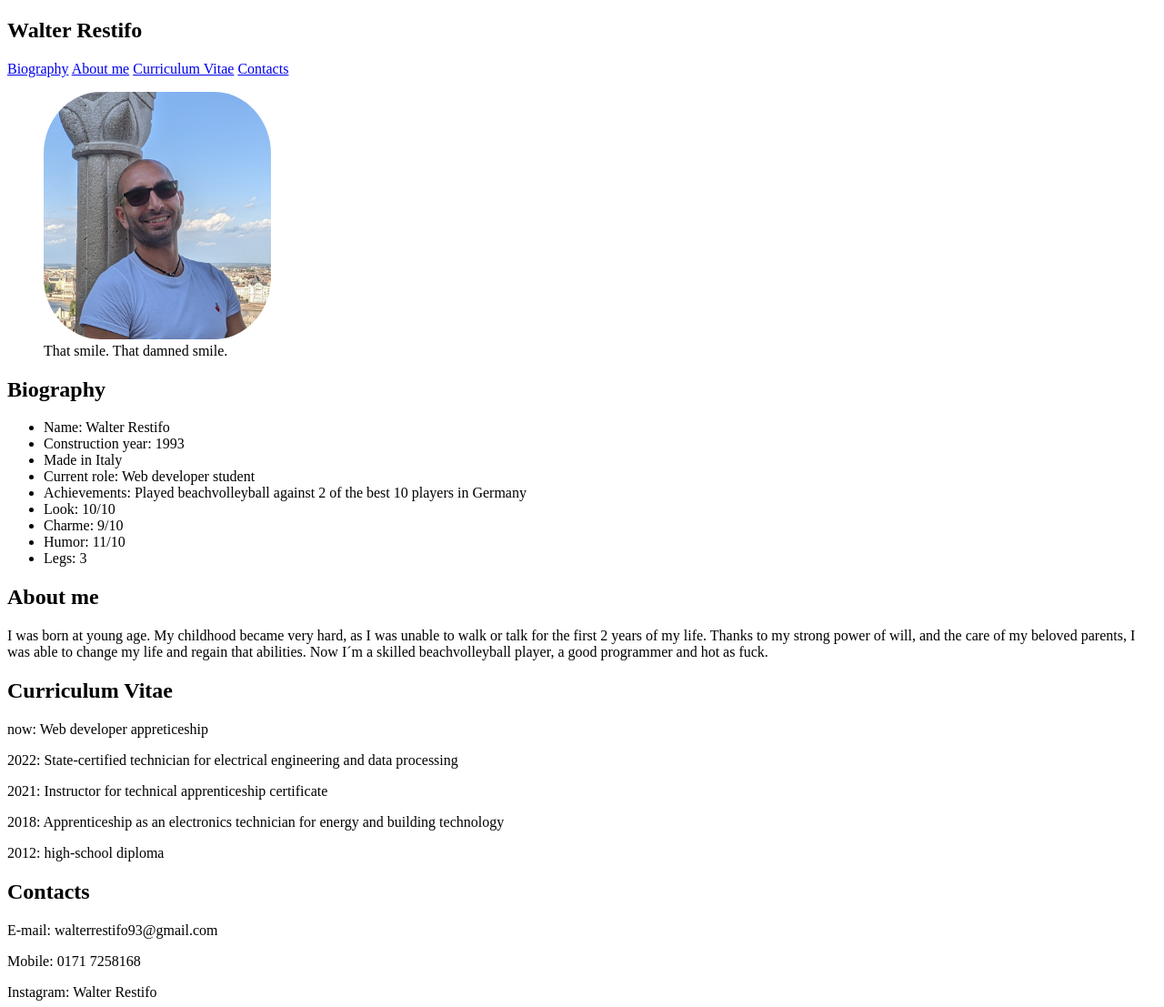
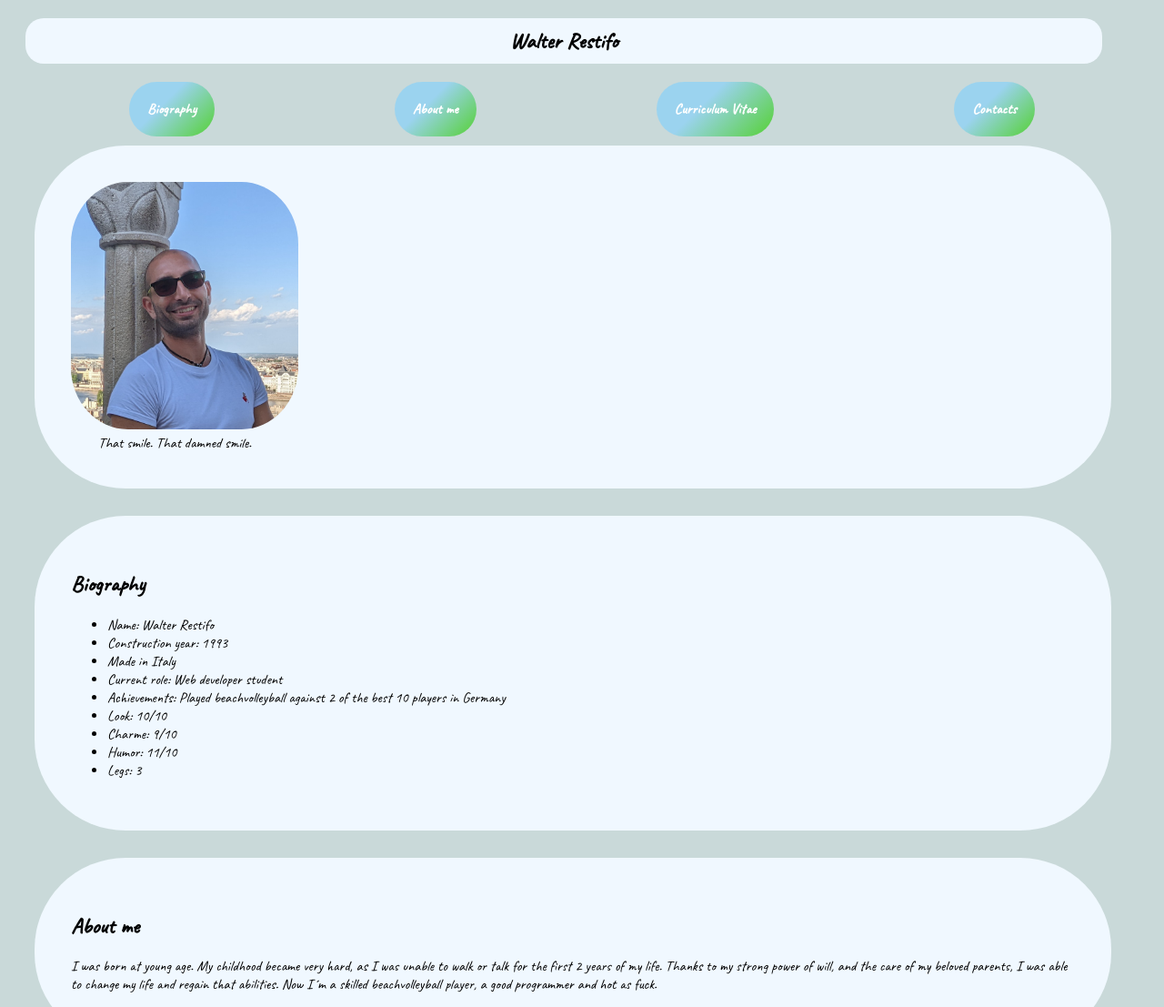
Before and after one commit to WalterRestifo/personal-website, a plain HTML site: page index.html in a window 1280 px wide. Shown: the top 1107 px of the page at 91% size. Drawn offline with Linux system fonts and the light colour scheme; a web font is replaced by a local one.

Commit message:
improve the nav bar

```diff
--- a/css/styles.css
+++ b/css/styles.css
@@ -1,7 +1,15 @@
 @font-face {
-  font-family: "caveat";
-  src: url("./fonts/Caveat/static/Caveat-Regular.ttf");
+  font-family: "caveat-regular";
+  src: url("../fonts/Caveat/static/Caveat-Regular.ttf");
 }
+@font-face {
+  font-family: "caveat-bold";
+  src: url("../fonts/Caveat/static/Caveat-Bold.ttf");
+}
+* {
+  box-sizing: border-box;
+}
+
 :root {
   margin: 0px;
   padding: 0px;
@@ -14,9 +22,90 @@
 }
 
 body {
-  font-family: "caveat";
+  font-family: "caveat-regular";
+  background-color: rgba(166, 192, 192, 0.6);
+}
+
+header {
+  margin-right: 40px;
+  position: sticky;
+  top: 20px;
 }
 
 h1 {
-  font-family: "caveat";
+  text-align: center;
+  padding: 10px;
+  margin: 20px;
+  margin-bottom: 40px;
+  background-color: aliceblue;
+  border-radius: 20px;
 }
+
+.nav-parent {
+  display: flex;
+  list-style: none;
+  justify-content: space-around;
+  flex-wrap: wrap;
+
+  gap: 10px;
+  /*z-index: 10;*/
+  margin: auto;
+}
+
+.nav-child {
+  text-decoration: none;
+  text-align: center;
+  width: 10em;
+  height: 5ex;
+  background-image: linear-gradient(135deg, #9bd3ef 40%, #55d133);
+  border: none;
+  border-radius: 40px;
+  font-weight: bold;
+  color: white;
+  cursor: pointer;
+  padding: 20px;
+}
+
+.instagram {
+  color: rgb(47, 166, 162);
+}
+
+.nav-child:hover {
+  background-image: linear-gradient(135deg, #55d133, #9bd3ef 40%);
+}
+
+.instagram:hover {
+  border-radius: 40px;
+  font-family: "caveat-bold";
+  cursor: pointer;
+}
+
+.instagram:visited {
+  color: rgb(97, 28, 35);
+}
+
+.nav-child:active {
+  box-shadow: 2px 2px 5px #6da12e;
+}
+
+figure {
+  background-color: aliceblue;
+  border-radius: 100px;
+  padding: 40px;
+  margin: 30px;
+  margin-right: 50px;
+  padding: 40px;
+}
+
+figcaption {
+  position: relative;
+  left: 30px;
+}
+
+section {
+  margin: 30px;
+  margin-right: 50px;
+  padding: 40px;
+  border-radius: 100px;
+  background-color: aliceblue;
+}
--- a/index.html
+++ b/index.html
@@ -11,10 +11,12 @@
     <header>
       <nav>
         <h1>Walter Restifo</h1>
-        <a href="#biography">Biography</a>
-        <a href="#about-me">About me</a>
-        <a href="#CV">Curriculum Vitae</a>
-        <a href="#contacts">Contacts</a>
+        <ul class="nav-parent">
+          <li><a class="nav-child" href="#biography">Biography</a></li>
+          <li><a class="nav-child" href="#about-me">About me</a></li>
+          <li><a class="nav-child" href="#CV">Curriculum Vitae</a></li>
+          <li><a class="nav-child" href="#contacts">Contacts</a></li>
+        </ul>
       </nav>
     </header>
     <main>
@@ -71,7 +73,13 @@
         <h2>Contacts</h2>
         <p>E-mail: walterrestifo93@gmail.com</p>
         <p>Mobile: 0171 7258168</p>
-        <p>Instagram: Walter Restifo</p>
+        <p>
+          <a
+            class="instagram"
+            href="https://www.instagram.com/walterrestifo93/?hl=de"
+            >Instagram: Walter Restifo</a
+          >
+        </p>
       </section>
     </main>
   </body>
```
